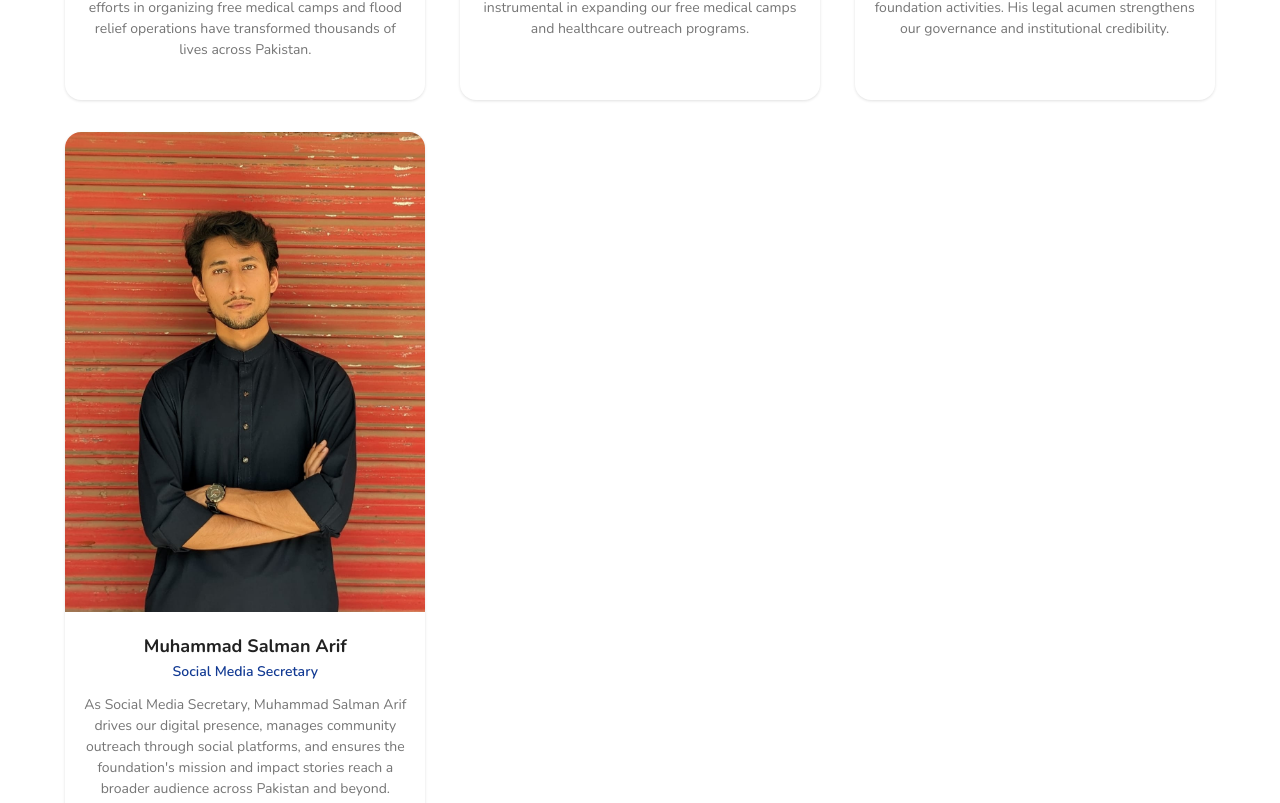
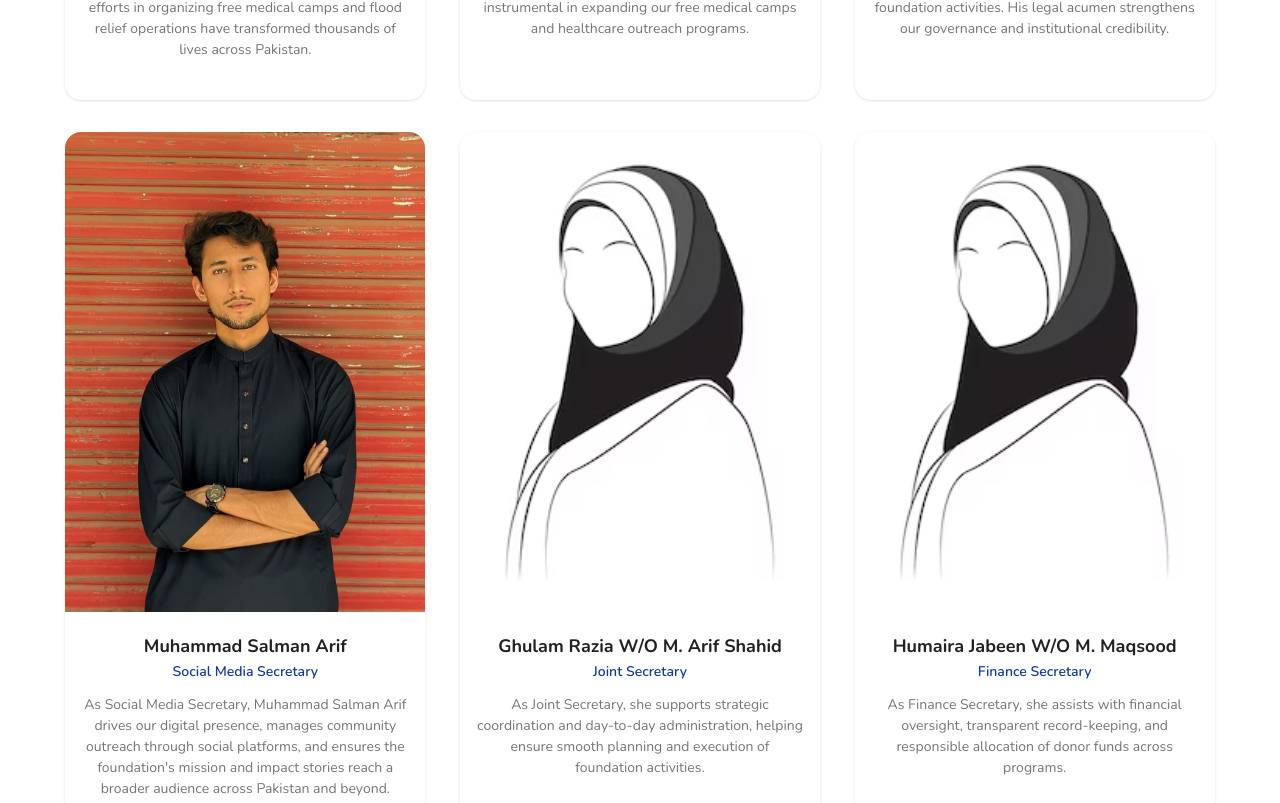
Before and after one commit to ZubairZulfiqarZ2/fatimaalifoundation, a React (Vite) app: page /about in a window 1280 px wide. Shown: the part 2817-3620 px from the top of the page. Built offline with nearby package versions, Linux system fonts and the light colour scheme.

Commit message:
Improvments

```diff
--- a/src/data/team.js
+++ b/src/data/team.js
@@ -2,6 +2,7 @@ import drMaqsoodImg from '../assets/images/WhatsApp Image 2026-02-24 at 15.24.16
 import vpImg from '../assets/images/WhatsApp Image 2026-02-28 at 16.09.30.jpeg';
 import genSecImg from '../assets/images/WhatsApp Image 2026-02-28 at 18.39.25.jpeg';
 import socialSecImg from '../assets/images/WhatsApp Image 2026-02-28 at 16.10.16.jpeg';
+import womenPlaceholderImg from '../assets/images/new/muslim-hijab-girl-silhouette-vector-illustration_949970-458.avif';
 
 const team = [
   {
@@ -40,6 +41,33 @@ const team = [
     bio: 'As Social Media Secretary, Muhammad Salman Arif drives our digital presence, manages community outreach through social platforms, and ensures the foundation\'s mission and impact stories reach a broader audience across Pakistan and beyond.',
     image: socialSecImg,
   },
+  {
+    id: 'joint-secretary',
+    name: 'Ghulam Razia W/O M. Arif Shahid',
+    nameUrdu: 'غلام رضیہ زوجہ ایم عارف شاہد',
+    role: 'Joint Secretary',
+    roleUrdu: 'جوائنٹ سیکرٹری',
+    bio: 'As Joint Secretary, she supports strategic coordination and day-to-day administration, helping ensure smooth planning and execution of foundation activities.',
+    image: womenPlaceholderImg,
+  },
+  {
+    id: 'finance-secretary',
+    name: 'Humaira Jabeen W/O M. Maqsood',
+    nameUrdu: 'حمیرہ جبین زوجہ ایم مقصود',
+    role: 'Finance Secretary',
+    roleUrdu: 'فنانس سیکرٹری',
+    bio: 'As Finance Secretary, she assists with financial oversight, transparent record-keeping, and responsible allocation of donor funds across programs.',
+    image: womenPlaceholderImg,
+  },
+  {
+    id: 'office-secretary',
+    name: 'Musarrat D/O Mehar Ali Muhammad',
+    nameUrdu: 'مسرت دختر مہر علی محمد',
+    role: 'Office Secretary',
+    roleUrdu: 'آفس سیکرٹری',
+    bio: 'As Office Secretary, she manages correspondence, documentation, and office operations to keep communication and workflows organized.',
+    image: womenPlaceholderImg,
+  },
 ];
 
 export default team;
```
Also changed, not shown: src/assets/images/new/muslim-hijab-girl-silhouette-vector-illustration_949970-458.avif (added).
